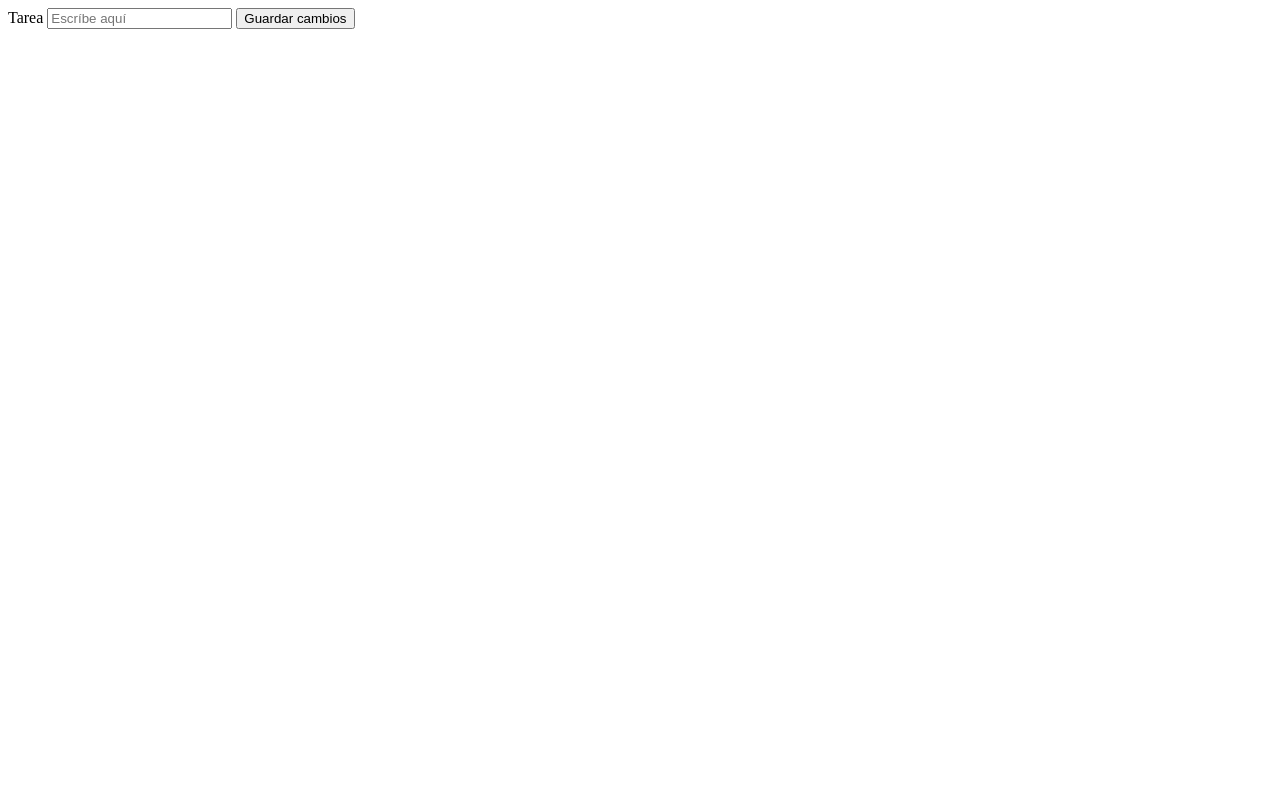
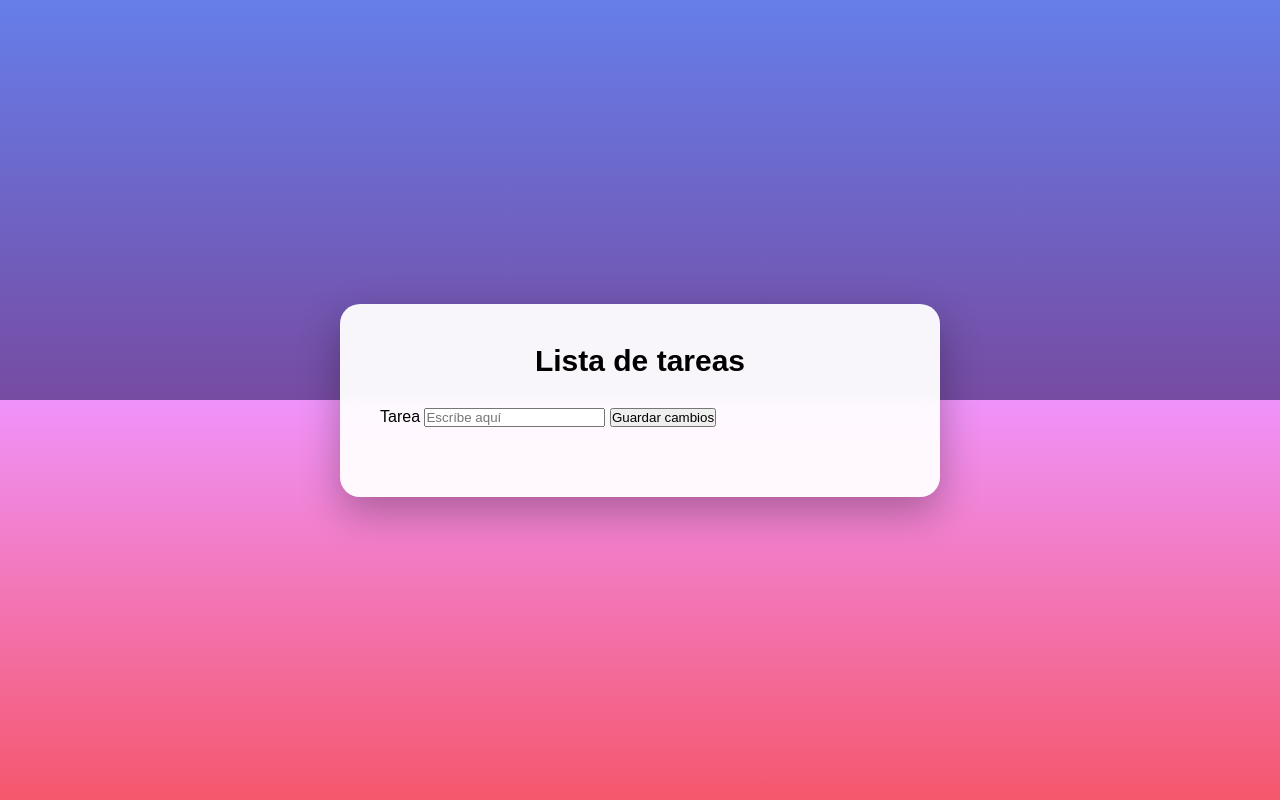
Before and after one commit to brayanf-LopezGonzalez/to-do-list-web, a plain HTML site: page index.html in a window 1280 px wide. Drawn offline with Linux system fonts and the light colour scheme.

Commit message:
to do list con estilos

```diff
--- a/Assets/Styles/main.css
+++ b/Assets/Styles/main.css
@@ -0,0 +1,38 @@
+* {
+    margin: 0;
+    padding: 0;
+    box-sizing: border-box;
+}
+
+body {
+    font-family: 'Arial', sans-serif;
+    height: 100vh;
+    background: linear-gradient(to bottom, #667eea 0%, #764ba2 50%, #f093fb 50%, #f5576c 100%);
+    display: flex;
+    justify-content: center;
+    align-items: center;
+}
+
+.main_container {
+    width: 90%;
+    max-width: 600px;
+    background: rgba(255, 255, 255, 0.95);
+    border-radius: 20px;
+    box-shadow: 0 15px 40px rgba(0, 0, 0, 0.3);
+    padding: 40px;
+    backdrop-filter: blur(10px);
+}
+
+h2 {
+    font-size: 30px;
+    margin-bottom: 30px;
+    text-align: center;
+}
+
+form {
+    margin-bottom: 30px;
+}
+
+.todo_list ul {
+    list-style: none;
+}
--- a/index.html
+++ b/index.html
@@ -3,12 +3,18 @@
 <head>
 	<meta charset="utf-8">
 	<meta name="viewport" content="width=device-width, initial-scale=1">
-	<title></title>
+	<title>Lista de tareas</title>
+
+	<link rel="stylesheet" type="text/css" href="Assets/Styles/main.css">
 
 </head>
 <body>
 
-	<div class="calculator_container">
+	<div class="main_container">
+
+		<h2>
+			Lista de tareas
+		</h2>
 
 		<form action="" method="POST" onsubmit="return getTask()">
 
@@ -25,7 +31,6 @@
 
 		<div class="todo_list" id="todo_list">
 
-		</div>
 
 	</div>
 
```
